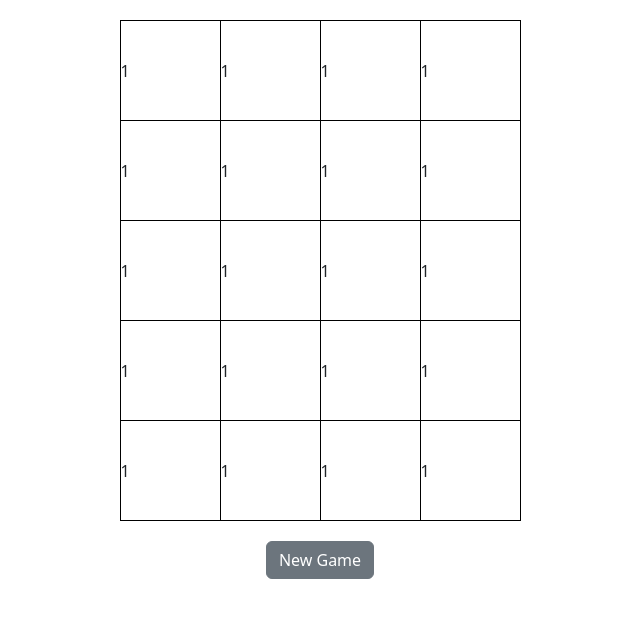
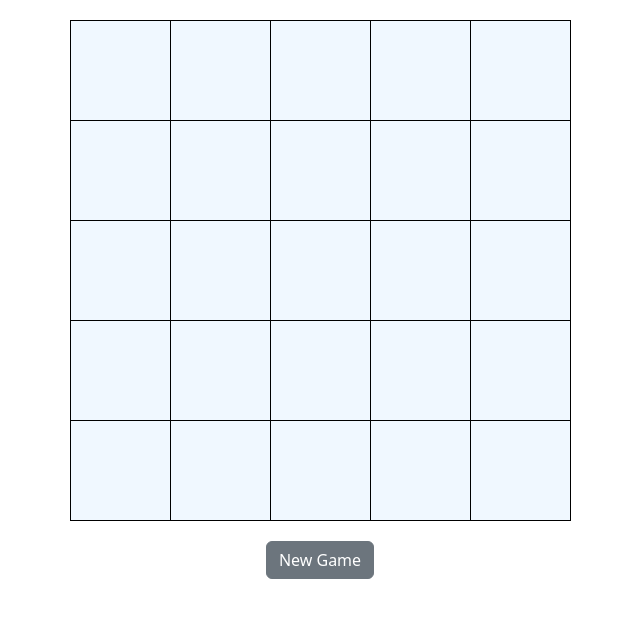
Before and after one commit to DylanB5402/picreact-ts, a React app: page / in a window 1280 px wide. Shown: the top 618 px of the page, without its empty margins (320-960 px from the left). Built offline with nearby package versions, Linux system fonts and the light colour scheme.

Commit message:
cell statuses render correctly

```diff
--- a/src/CellStatus.ts
+++ b/src/CellStatus.ts
@@ -1,9 +1,9 @@
 enum CellStatus {
-    Unknown,
-    Blank,
-    Filled,
-    BlankWrong,
-    FilledWrong
+    Unknown = 'unknown',
+    Blank = 'blank',
+    Filled = 'filled',
+    BlankWrong = 'blank wrong',
+    FilledWrong = 'filled wrong'
 }
 
 export default CellStatus;
--- a/src/components/Board.css
+++ b/src/components/Board.css
@@ -20,25 +20,25 @@
     height: 1000px; */
 }
 
-.cellUnknown {
+.unknown {
     background-color: aliceblue;
 }
 
-.cellBlank {
-    background-color: gray;
+.blank {
+    background-color: rgb(179, 175, 175);
 }
 
-.cellFilled {
+.filled {
     background-color: greenyellow;
 }
 
-/* .cellWrong {
-    outline-style: solid;
-    outline-color: red;
-    outline-width: 4px;
-    max-width: auto;
-    max-height: auto;
-} */
+.wrong {
+    display: flex;
+    align-items: center;
+    justify-content: center;
+    font-size: 50px;
+    color: red;
+}
 
 table {
     /* table-layout: fixed; */
--- a/src/components/BoardCell.tsx
+++ b/src/components/BoardCell.tsx
@@ -13,12 +13,17 @@ interface BoardCellProps {
 const BoardCell = ({row, col} : BoardCellProps) => {
     const gameStore : GameStore | null = useContext(GameContext);
     const trueCellStatus : CellStatus = gameStore?.trueBoardStatus[row][col] as CellStatus;
+    const visualStatus : CellStatus = gameStore?.visualBoardStatus[row][col] as CellStatus;
 
+    var x = '';
+    if (visualStatus === CellStatus.BlankWrong || visualStatus == CellStatus.FilledWrong) {
+        x = 'X'
+    }
     return (
         <td
-            className={`cell `}
+            className={`cell ${visualStatus}`}
         >
-            {trueCellStatus}
+            {x}
         </td>
     )
 }
--- a/src/store/GameStore.ts
+++ b/src/store/GameStore.ts
@@ -14,7 +14,7 @@ export default class GameStore {
         for (var row : number = 0; row < numRows; row++) {
             board[row] = []
             for (var col : number = 0; col < numCols; col++) {
-                board[row][col] = CellStatus.Blank;
+                board[row][col] = CellStatus.Unknown;
             }
         }
         return board;
@@ -24,7 +24,7 @@ export default class GameStore {
     boardHeight : number = 5;
 
     @observable
-    boardWidth = 4;
+    boardWidth = 5;
 
     @observable
     visualBoardStatus : CellStatus[][] = this.generateBlankBoardState();
```
